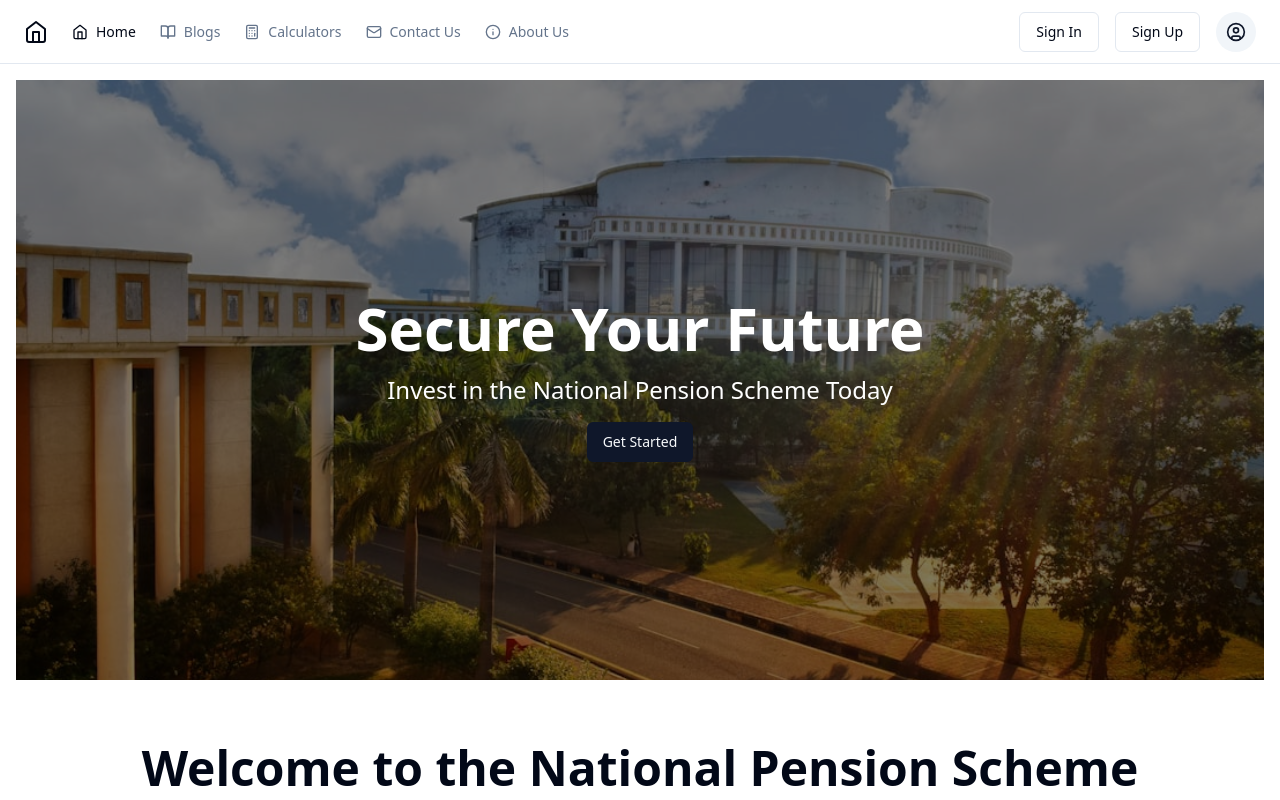
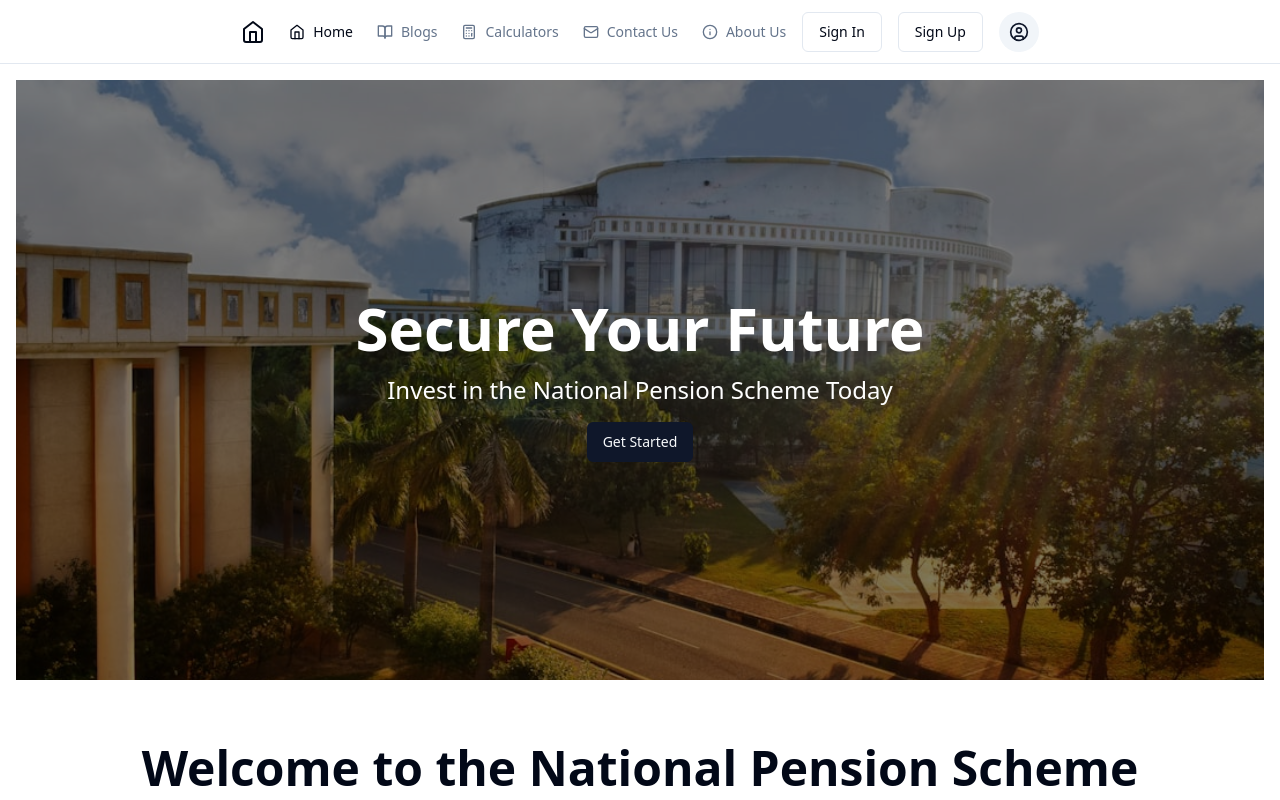
Before and after one commit to GPT-Engineer-App/national-pension-investor, a React (Vite) app: page / in a window 1280 px wide. Shown: the top 800 px of the page. Built offline with nearby package versions, Linux system fonts and the light colour scheme.

Commit message:
Center aligned menu items in the navbar layout.

```diff
--- a/src/layouts/navbar.jsx
+++ b/src/layouts/navbar.jsx
@@ -17,8 +17,8 @@ const Layout = () => {
 
   return (
     <div className="flex flex-col min-h-screen">
-      <header className="fixed top-0 left-0 right-0 flex h-16 items-center gap-4 border-b bg-background px-4 md:px-6 justify-between z-50">
-        <nav className="flex items-center gap-5 lg:gap-6 text-lg font-medium md:text-sm">
+      <header className="fixed top-0 left-0 right-0 flex h-16 items-center gap-4 border-b bg-background px-4 md:px-6 justify-center z-50">
+        <nav className="flex items-center gap-5 lg:gap-6 text-lg font-medium md:text-sm justify-center">
           <NavItem
             to="/"
             className="flex items-center gap-2 text-lg font-semibold md:text-base"
```
